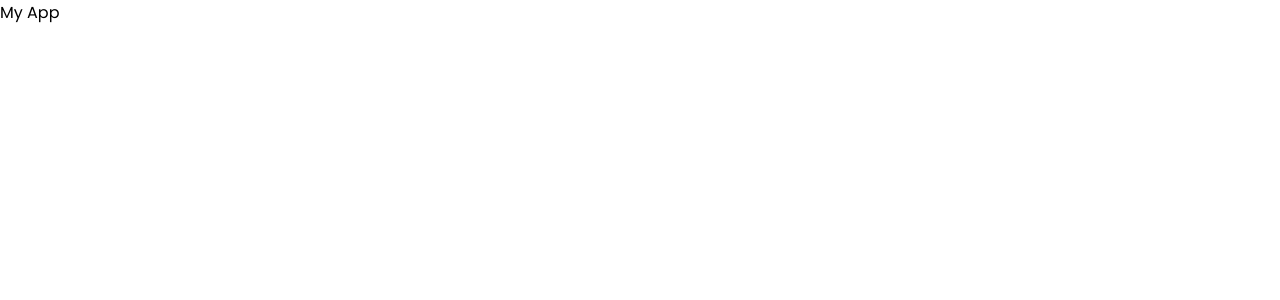
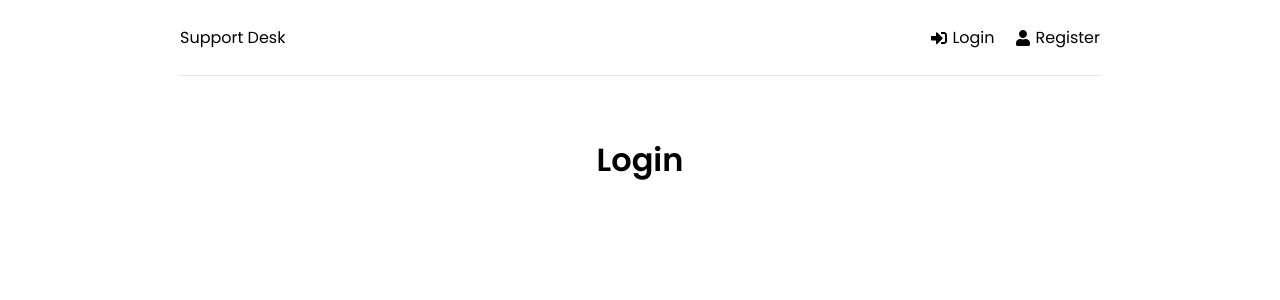
Before and after one commit to Reyansh14/help-desk, a React (Create React App) app in the folder frontend/: page /login in a window 1280 px wide. Shown: the top 300 px of the page. Built offline with nearby package versions, Linux system fonts and the light colour scheme.

Commit message:
created header and routes to home, login, etc.

```diff
--- a/frontend/src/App.js
+++ b/frontend/src/App.js
@@ -1,11 +1,23 @@
 import React from 'react';
+import {BrowserRouter as Router, Routes, Route} from 'react-router-dom'
+import Header from './components/Header.jsx';
+import Home from './pages/Home.jsx'
+import Login from './pages/Login.jsx'
+import Register from './pages/Register.jsx'
 
 function App() {
-  return (
-    <div>
-      My App
+  return <>
+  <Router>
+    <div className="container">
+      <Header />
+      <Routes>
+        <Route path='/' element={<Home />} />
+        <Route path='/login' element={<Login />} />
+        <Route path='/register' element={<Register />} />
+      </Routes>
     </div>
-  );
+  </Router>
+  </>
 }
 
 export default App;
--- /dev/null
+++ b/frontend/src/components/Header.jsx
@@ -0,0 +1,29 @@
+import {FaSignInAlt, FaSignOutAlt, FaUser} from 'react-icons/fa'
+import {Link} from 'react-router-dom'
+
+import React from 'react';
+
+function Header() {
+  return (
+      <header className="header">
+          <div className="logo">
+              <Link to='/'>Support Desk</Link>
+          </div>
+          <ul>
+              <li>
+                  <Link to='/login'>
+                      <FaSignInAlt /> Login
+                  </Link>
+              </li>
+              <li>
+                  <Link to='/register'>
+                      <FaUser /> Register
+                  </Link>
+              </li>
+
+          </ul>
+      </header>
+  )
+}
+
+export default Header;
--- a/frontend/src/pages/Home.jsx
+++ b/frontend/src/pages/Home.jsx
@@ -0,0 +1,11 @@
+import React from 'react';
+
+function Home() {
+  return (
+  <div>
+      <h1>Home</h1>
+  </div>
+  )
+}
+
+export default Home;
--- a/frontend/src/pages/Login.jsx
+++ b/frontend/src/pages/Login.jsx
@@ -0,0 +1,11 @@
+import React from 'react';
+
+function Login() {
+  return (
+    <div>
+        <h1>Login</h1>
+    </div>
+  )
+}
+
+export default Login;
--- a/frontend/src/pages/Register.jsx
+++ b/frontend/src/pages/Register.jsx
@@ -0,0 +1,11 @@
+import React from 'react';
+
+function Register() {
+  return (
+    <div>
+        <h1>Register</h1>
+    </div>
+  )
+}
+
+export default Register;
```
